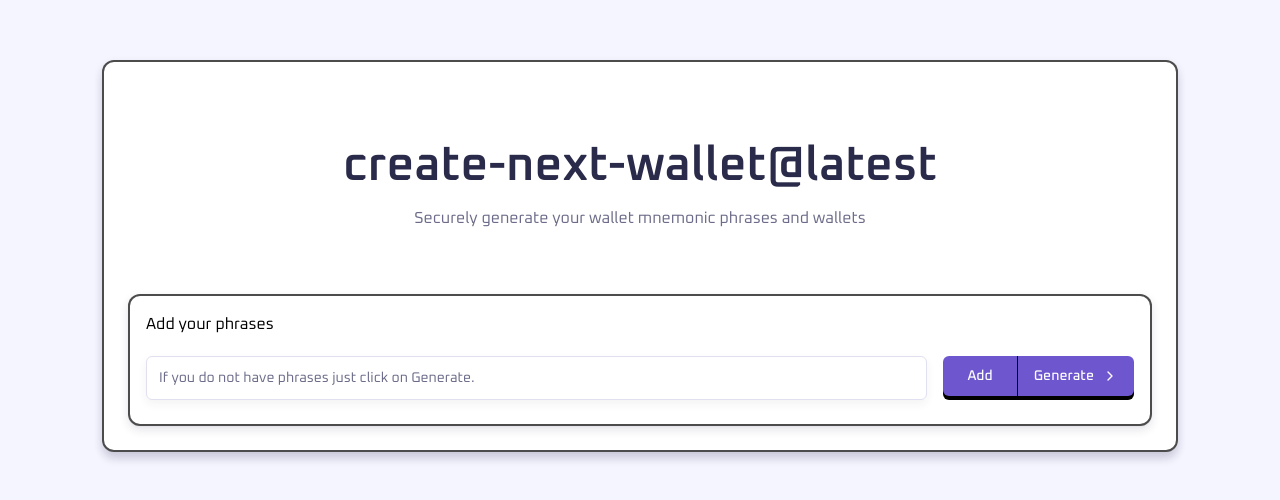
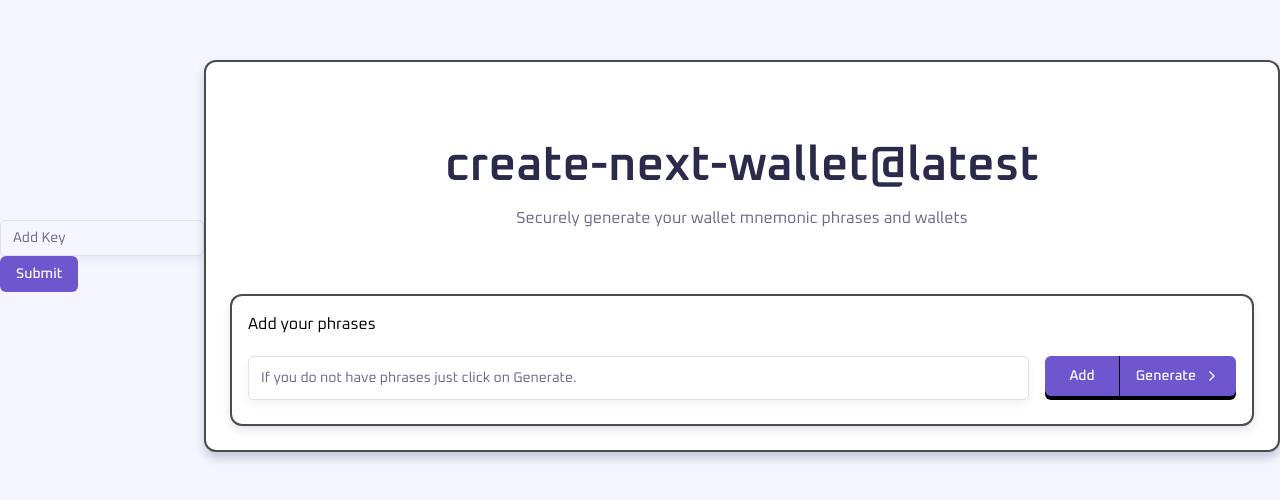
Before and after one commit to AjayRajNegi/create-next-wallet, a Next.js app: page / in a window 1280 px wide. Shown: the part 144-644 px from the top of the page. Built offline with nearby package versions, Linux system fonts and the light colour scheme.

Commit message:
feat(user-key): Data is only visible by the key added by user.

```diff
--- a/app/layout.tsx
+++ b/app/layout.tsx
@@ -2,6 +2,7 @@ import type { Metadata } from "next";
 import "./globals.css";
 import { Oxanium } from "next/font/google";
 import { Toaster } from "@/components/ui/sonner";
+import { DataProvider } from "@/context/KeyContext";
 
 const oxanium = Oxanium({
   variable: "--font-oxanium",
@@ -21,7 +22,7 @@ export default function RootLayout({
   return (
     <html lang="en">
       <body className={`${oxanium.variable} bg-background antialiased`}>
-        {children}
+        <DataProvider>{children}</DataProvider>
         <Toaster />
       </body>
     </html>
--- a/app/page.tsx
+++ b/app/page.tsx
@@ -16,6 +16,7 @@ import {
 import { Input } from "@/components/ui/input";
 import { toast } from "sonner";
 import CryptoJS from "crypto-js";
+import { useKey } from "@/context/KeyContext";
 
 interface WalletData {
   keyPair: Keypair;
@@ -24,10 +25,12 @@ interface WalletData {
 }
 export default function Home() {
   const router = useRouter();
+  const { setKey } = useKey();
   const [mnemonic, setMnemonic] = useState<string[]>([]);
   const [seed, setSeed] = useState<Buffer | null>(null);
   const [wallets, setWallets] = useState<WalletData[]>([]);
   const [inputMnemonic, setInputMnemonic] = useState<string>("");
+  const [userKey, setUserKey] = useState<string>("");
 
   const onMount = useEffectEvent(() => {
     const storedMnemonic = localStorage.getItem("mnemonic");
@@ -43,39 +46,38 @@ export default function Home() {
     onMount();
   }, []);
 
+  // Check for data in localStorage
   useEffect(() => {
     if (seed && mnemonic.length > 0 && wallets.length > 0) {
       router.push("/seed");
     }
   }, [seed, mnemonic, router, wallets]);
 
-  const dK = "a01387d6700297410683e33bc3887a52a16b87b078af431020c0841f285f583b";
-
+  // Generate Mnemonics
   async function generateMnemonic() {
     const generatedMnemonic = bip39.generateMnemonic();
     const words = generatedMnemonic.split(" ");
 
     setMnemonic(words);
 
-    const encryptedMnemonic = encryptWithKey(JSON.stringify(words), dK);
+    const encryptedMnemonic = encryptWithKey(JSON.stringify(words), userKey);
     localStorage.setItem("mnemonic", encryptedMnemonic);
     toast.success("Generated mnemonics.", { position: "top-center" });
 
     const generatedSeed = bip39.mnemonicToSeedSync(generatedMnemonic);
     setSeed(generatedSeed);
     toast.success("Generated seed.", { position: "top-center" });
-    const encryptedSeed = encryptWithKey(generatedSeed.toString("hex"), dK);
+    const encryptedSeed = encryptWithKey(
+      generatedSeed.toString("hex"),
+      userKey,
+    );
     localStorage.setItem("seed", encryptedSeed);
-
     await generateWallet(generatedSeed);
 
     return;
   }
 
-  function encryptWithKey(data: string, encryptionKey: string): string {
-    return CryptoJS.AES.encrypt(data, encryptionKey).toString();
-  }
-
+  // Generate first wallet
   async function generateWallet(seed: Buffer | null) {
     if (!seed) {
       alert("Generate Mnemonics first!");
@@ -94,13 +96,14 @@ export default function Home() {
     };
 
     const updated = [...wallets, newWallet];
-    const encryptedWallets = encryptWithKey(JSON.stringify(updated), dK);
+    const encryptedWallets = encryptWithKey(JSON.stringify(updated), userKey);
 
     setWallets(updated);
     localStorage.setItem("wallets", encryptedWallets);
     toast.success("Wallet Created!!", { position: "top-center" });
   }
 
+  // Generate seed from the input mnemonics
   async function generateSeedFromInputMnemonics() {
     if (inputMnemonic.length !== 0) {
       const isValidMnemonics = bip39.validateMnemonic(inputMnemonic);
@@ -113,11 +116,14 @@ export default function Home() {
       toast.success("Generated seed.", { position: "top-center" });
       const words = inputMnemonic.split(" ");
 
-      const encryptedMnemonic = encryptWithKey(JSON.stringify(words), dK);
+      const encryptedMnemonic = encryptWithKey(JSON.stringify(words), userKey);
       localStorage.setItem("mnemonic", encryptedMnemonic);
       toast.success("Generated mnemonics.", { position: "top-center" });
 
-      const encryptedSeed = encryptWithKey(seedFromInput.toString("hex"), dK);
+      const encryptedSeed = encryptWithKey(
+        seedFromInput.toString("hex"),
+        userKey,
+      );
       localStorage.setItem("seed", encryptedSeed);
       toast.success("Generated mnemonics.", { position: "top-center" });
 
@@ -127,8 +133,29 @@ export default function Home() {
     return;
   }
 
+  // Get the encryption key from the user
+  function addUserKey(e: React.FormEvent<HTMLFormElement>) {
+    e.preventDefault();
+    if (userKey) {
+      setKey(userKey);
+    }
+  }
+
+  // Encrypt the data
+  function encryptWithKey(data: string, encryptionKey: string): string {
+    return CryptoJS.AES.encrypt(data, encryptionKey).toString();
+  }
+
   return (
     <section className="flex min-h-screen items-center justify-center p-4 md:h-screen md:p-0">
+      <form onSubmit={addUserKey}>
+        <Input
+          placeholder="Add Key"
+          value={userKey}
+          onChange={(e) => setUserKey(e.target.value)}
+        />
+        <Button type="submit">Submit</Button>
+      </form>
       <Card className="w-full border-2 border-black/70 pt-6 shadow-xl md:w-auto md:pt-10">
         <CardHeader className="space-y-2 py-6 text-center md:py-10">
           <CardTitle className="text-4xl md:text-5xl">
--- a/app/seed/page.tsx
+++ b/app/seed/page.tsx
@@ -17,6 +17,7 @@ import { derivePath } from "ed25519-hd-key";
 import { useRouter } from "next/navigation";
 import { useEffect, useEffectEvent, useState } from "react";
 import { toast } from "sonner";
+import { useKey } from "@/context/KeyContext";
 
 interface WalletData {
   keyPair: Keypair;
@@ -26,12 +27,11 @@ interface WalletData {
 
 export default function Page() {
   const router = useRouter();
+  const { key } = useKey();
   const [mnemonic, setMnemonic] = useState<string[]>([]);
   const [seed, setSeed] = useState<Buffer | null>(null);
   const [wallets, setWallets] = useState<WalletData[]>([]);
   const [initialized, setInitialized] = useState(false);
-
-  const dK = "a01387d6700297410683e33bc3887a52a16b87b078af431020c0841f285f583b";
 
   function decryptWithKey(
     encryptedData: string,
@@ -41,9 +41,8 @@ export default function Page() {
     return bytes.toString(CryptoJS.enc.Utf8);
   }
 
-  // Get the values from localStorage
   const onMount = useEffectEvent(() => {
-    if (!dK) {
+    if (!key) {
       console.log("Encryption key not ready yet");
       return;
     }
@@ -54,13 +53,13 @@ export default function Page() {
 
     if (storedMnemonic && storedSeed && storedWallets) {
       try {
-        const decryptedMnemonic = decryptWithKey(storedMnemonic, dK);
+        const decryptedMnemonic = decryptWithKey(storedMnemonic, key);
         setMnemonic(JSON.parse(decryptedMnemonic));
 
-        const decryptedSeed = decryptWithKey(storedSeed, dK);
+        const decryptedSeed = decryptWithKey(storedSeed, key);
         setSeed(Buffer.from(decryptedSeed, "hex"));
 
-        const decryptedWallets = decryptWithKey(storedWallets, dK);
+        const decryptedWallets = decryptWithKey(storedWallets, key);
         setWallets(JSON.parse(decryptedWallets));
 
         toast.success("Wallet loaded successfully", { position: "top-center" });
@@ -77,14 +76,18 @@ export default function Page() {
   });
 
   useEffect(() => {
-    if (dK) {
+    if (key) {
       onMount();
     }
-  }, [dK]);
+  }, [key]);
 
   useEffect(() => {
     onMount();
   }, []);
+
+  if (key) {
+    console.log("je", key);
+  }
 
   useEffect(() => {
     if (!initialized) return;
@@ -117,7 +120,7 @@ export default function Page() {
     const updated = [...wallets, newWallet];
     setWallets(updated);
 
-    const encryptedWallets = encryptWithKey(JSON.stringify(updated), dK);
+    const encryptedWallets = encryptWithKey(JSON.stringify(updated), key);
     localStorage.setItem("wallets", encryptedWallets);
     toast.success("Wallet Created!!", { position: "top-center" });
   }
@@ -135,7 +138,7 @@ export default function Page() {
   function deleteWallet(id: number) {
     setWallets((prev) => {
       const updated = prev.filter((_, index) => index !== id);
-      const encryptedWallets = encryptWithKey(JSON.stringify(updated), dK);
+      const encryptedWallets = encryptWithKey(JSON.stringify(updated), key);
       localStorage.setItem("wallets", encryptedWallets);
 
       if (updated.length === 0) {
--- /dev/null
+++ b/context/KeyContext.tsx
@@ -0,0 +1,52 @@
+"use client";
+
+import {
+  createContext,
+  useContext,
+  useState,
+  useEffect,
+  ReactNode,
+  useEffectEvent,
+} from "react";
+
+type DataContextType = {
+  key: string;
+  setKey: (key: string) => void;
+};
+
+const DataContext = createContext<DataContextType | undefined>(undefined);
+
+export function DataProvider({ children }: { children: ReactNode }) {
+  const [key, setKeyState] = useState("");
+  const onMount = useEffectEvent(() => {
+    const storedKey = sessionStorage.getItem("key");
+    if (storedKey) {
+      setKeyState(storedKey);
+    }
+  });
+
+  // Load from sessionStorage on mount
+  useEffect(() => {
+    onMount();
+  });
+
+  // Custom setter that updates both state and sessionStorage
+  const setKey = (newKey: string) => {
+    setKeyState(newKey);
+    sessionStorage.setItem("key", newKey);
+  };
+
+  return (
+    <DataContext.Provider value={{ key, setKey }}>
+      {children}
+    </DataContext.Provider>
+  );
+}
+
+export function useKey() {
+  const context = useContext(DataContext);
+  if (context === undefined) {
+    throw new Error("useKey must be used within a DataProvider");
+  }
+  return context;
+}
```
Also changed, not shown: 1 other file (tests, documents, lock files or other folders).
